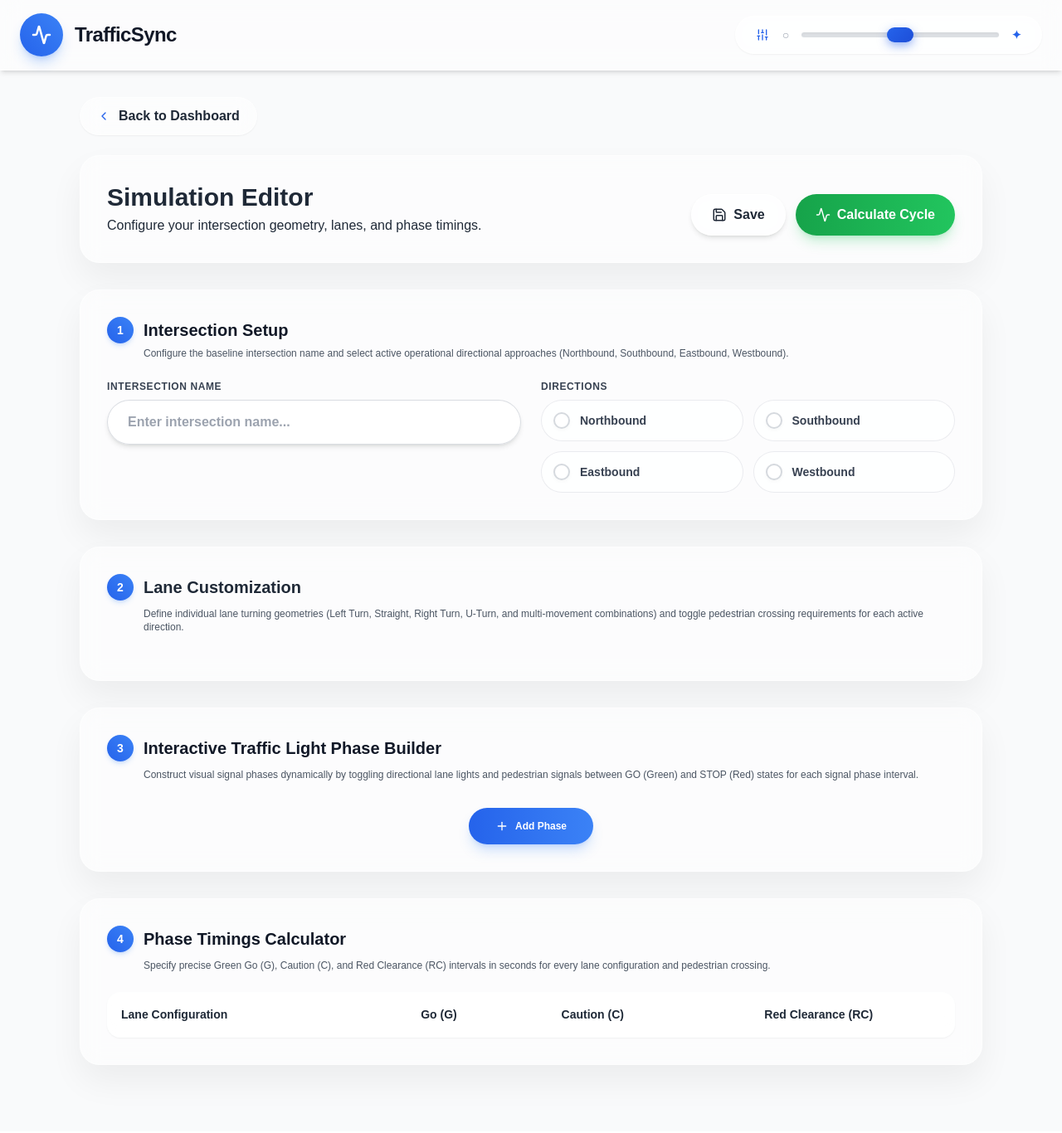
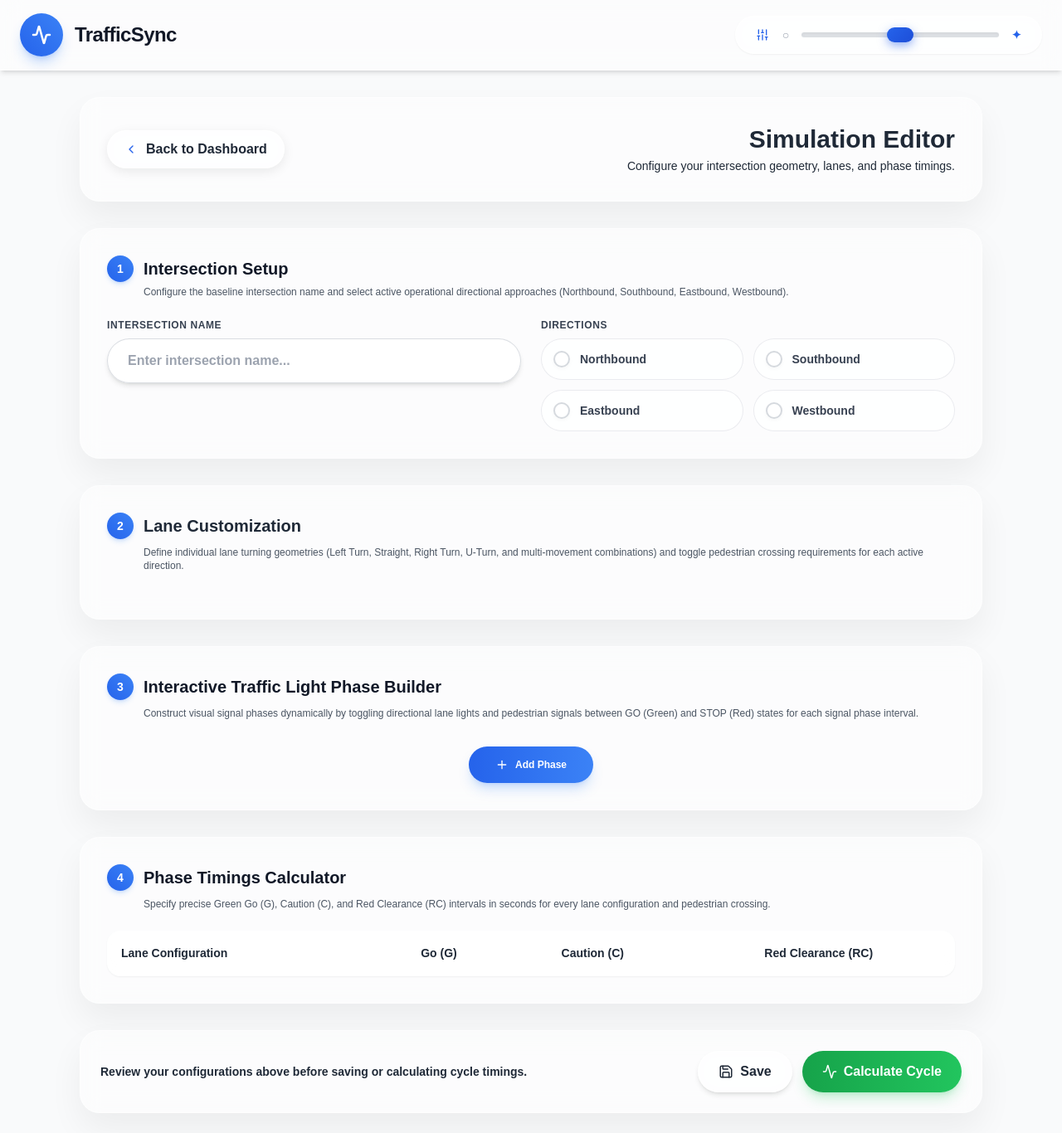
Before and after one commit to danlenoon/TrafficSync, a React (Vite) app in the folder client/: page /editor in a window 1280 px wide. Shown: the top 1366 px of the page at 83% size. Built offline with nearby package versions, Linux system fonts and the light colour scheme.

Commit message:
feat(editor): embed back button inside card, align header right, and position action bar below timings

```diff
--- a/client/src/pages/SimulationEditor.jsx
+++ b/client/src/pages/SimulationEditor.jsx
@@ -51,17 +51,26 @@ export default function SimulationEditor() {
       return;
     }
     if (!hasActiveDir) {
-      setErrorMsg('Validation Error: Please select at least 1 direction.');
+      setErrorMsg('Validation Error: Please select at least 1 active direction.');
       setTimeout(() => setErrorMsg(''), 7000);
       return;
     }
     if (totalLanesCount === 0) {
-      setErrorMsg('Validation Error: You must configure at least one lane in Lane Customization.');
+      setErrorMsg('Validation Error: Please add at least 1 lane in Lane Customization.');
       setTimeout(() => setErrorMsg(''), 7000);
       return;
     }
-    if (phases.length < 2) {
+
+    const hasAtLeastTwoPhases = phases.length >= 2;
+    if (!hasAtLeastTwoPhases) {
       setErrorMsg('Validation Error: There must be at least 2 phases configured in the Interactive Traffic Light Phase Builder.');
+      setTimeout(() => setErrorMsg(''), 7000);
+      return;
+    }
+
+    const allPhasesHaveGo = phases.every(p => Object.values(p.lights).some(l => l === 'green'));
+    if (!allPhasesHaveGo) {
+      setErrorMsg('Validation Error: At least each phase must have a green go signal configured.');
       setTimeout(() => setErrorMsg(''), 7000);
       return;
     }
@@ -77,7 +86,17 @@ export default function SimulationEditor() {
     fontFamily: 'Arial, sans-serif'
   };
 
-  // Light appearance for popups when in ultra clear Liquid Glass (matching Dashboard modals)
+  // Dedicated dynamic style for the Back button inside the card adhering to Liquid Glass slider
+  const backBtnGlassStyle = {
+    backgroundColor: 'var(--input-bg)',
+    backdropFilter: 'blur(var(--glass-blur))',
+    borderColor: 'var(--glass-border)',
+    color: 'var(--text-main)',
+    fontFamily: 'Arial, sans-serif',
+    boxShadow: `0 4px 14px rgba(0, 0, 0, ${0.04 + glassClarity * 0.08})`
+  };
+
+  // Popup styling adapting to Liquid Glass blur
   const popupBg = glassClarity < 0.3 ? 'rgba(255, 255, 255, 0.95)' : 'var(--card-bg)';
   const popupTextColor = glassClarity < 0.3 ? '#1f2937' : 'var(--text-main)';
 
@@ -90,7 +109,7 @@ export default function SimulationEditor() {
 
   return (
     <div className="h-full flex flex-col animate-in slide-in-from-right-4 relative" style={{ fontFamily: 'Arial, sans-serif' }}>
-      {/* Unsaved Changes Warning Modal unified with Delete & Reset All modal color appearance */}
+      {/* Unsaved Changes Warning Modal dynamically adapting to Liquid Glass blur */}
       {showBackDialog && (
         <div className="fixed inset-0 z-50 flex items-center justify-center p-4 bg-black/40 animate-in fade-in" style={{ backdropFilter: `blur(${glassClarity * 12}px)` }}>
           <div
@@ -111,14 +130,11 @@ export default function SimulationEditor() {
         </div>
       )}
 
-      {/* Custom Notification Friendly Popup Pill (Stays 7s, clickable to dismiss without hover title) */}
+      {/* Custom Notification Friendly Popup Pill dynamically adapting to Liquid Glass blur */}
       {errorMsg && (
+        <div className="fixed top-24 left-1/2 -translate-x-1/2 z-50 animate-in fade-in slide-in-from-top-4 w-[92%] max-w-lg">
           <div
-          onClick={() => setErrorMsg('')}
-          className="fixed top-24 left-1/2 -translate-x-1/2 z-50 animate-in fade-in slide-in-from-top-4 cursor-pointer group"
-        >
-          <div
-            className="px-8 py-3.5 rounded-full shadow-2xl font-extrabold text-sm border flex items-center gap-3 backdrop-blur-xl transition-all group-hover:scale-[1.02]"
+            className="px-6 py-3.5 sm:px-8 rounded-full shadow-2xl font-extrabold text-xs sm:text-sm border flex items-center gap-3 backdrop-blur-xl transition-all"
             style={{
               backgroundColor: 'var(--card-bg)',
               backdropFilter: 'blur(var(--glass-blur))',
@@ -127,34 +143,47 @@ export default function SimulationEditor() {
               boxShadow: `0 20px 40px rgba(0, 0, 0, ${0.1 + glassClarity * 0.1})`
             }}
           >
-            <span className="w-2.5 h-2.5 rounded-full bg-blue-600 animate-pulse"></span>
-            <span>{errorMsg}</span>
+            <span className="w-2.5 h-2.5 rounded-full bg-blue-600 animate-pulse shrink-0"></span>
+            <span className="truncate sm:whitespace-normal">{errorMsg}</span>
           </div>
         </div>
       )}
 
-      {/* iOS 27 Liquid Glass Back Button with Left Chevron */}
+      {/* Simulation Editor Card with Back button inside on the left and Right-Aligned Title & Subtitle */}
+      <div
+        className="p-6 sm:p-8 rounded-3xl border mb-8 flex flex-col sm:flex-row justify-between items-start sm:items-center gap-5 transition-all"
+        style={glassStyle}
+      >
+        {/* Back to Dashboard Button inside the card on the left */}
         <button
           onClick={handleBackClick}
-        className="px-5 py-2.5 rounded-full border shadow-sm flex items-center gap-2.5 font-bold text-gray-800 transition-all duration-300 hover:scale-[1.03] active:scale-95 group mb-6 w-fit"
-        style={{
-          backgroundColor: 'var(--input-bg)',
-          backdropFilter: 'blur(var(--glass-blur))',
-          borderColor: 'var(--glass-border)',
-          fontFamily: 'Arial, sans-serif'
-        }}
+          className="px-5 py-2.5 rounded-full border flex items-center gap-2.5 font-bold transition-all duration-300 hover:scale-[1.03] active:scale-95 group shrink-0"
+          style={backBtnGlassStyle}
         >
           <ChevronLeft size={16} className="text-blue-600 transition-transform group-hover:-translate-x-1" />
           <span>Back to Dashboard</span>
         </button>
 
+        {/* Right-aligned Title & Subtitle */}
+        <div className="text-left sm:text-right w-full sm:w-auto">
+          <h1 className="text-2xl sm:text-3xl font-black mb-1" style={{ fontFamily: 'Arial, sans-serif', color: 'var(--text-main)' }}>Simulation Editor</h1>
+          <p className="font-medium text-xs sm:text-sm" style={{ color: 'var(--text-muted)' }}>Configure your intersection geometry, lanes, and phase timings.</p>
+        </div>
+      </div>
+
+      <div className="space-y-8 pb-12">
+        <SetupSection />
+        <LanesSection />
+        <PhaseBuilderSection />
+        <TimingsSection />
+
+        {/* Action Controls located directly below the Phase Timings Calculator */}
         <div
-        className="p-8 rounded-3xl border mb-8 flex flex-col sm:flex-row justify-between items-start sm:items-end gap-4 transition-all"
+          className="p-6 rounded-3xl border flex flex-col sm:flex-row justify-between items-center gap-4 transition-all shadow-md"
           style={glassStyle}
         >
-        <div>
-          <h1 className="text-3xl font-black mb-1" style={{ fontFamily: 'Arial, sans-serif', color: 'var(--text-main)' }}>Simulation Editor</h1>
-          <p className="font-medium" style={{ color: 'var(--text-muted)' }}>Configure your intersection geometry, lanes, and phase timings.</p>
+          <div className="text-sm font-semibold text-center sm:text-left" style={{ color: 'var(--text-muted)' }}>
+            Review your configurations above before saving or calculating cycle timings.
           </div>
           <div className="flex gap-3 w-full sm:w-auto">
             <Button onClick={handleSave} variant="outline" className="flex-1 sm:flex-none">
@@ -165,12 +194,6 @@ export default function SimulationEditor() {
             </Button>
           </div>
         </div>
-
-      <div className="space-y-8 pb-12">
-        <SetupSection />
-        <LanesSection />
-        <PhaseBuilderSection />
-        <TimingsSection />
       </div>
     </div>
   );
```
Lines whose indentation alone changed are shown as unchanged.
